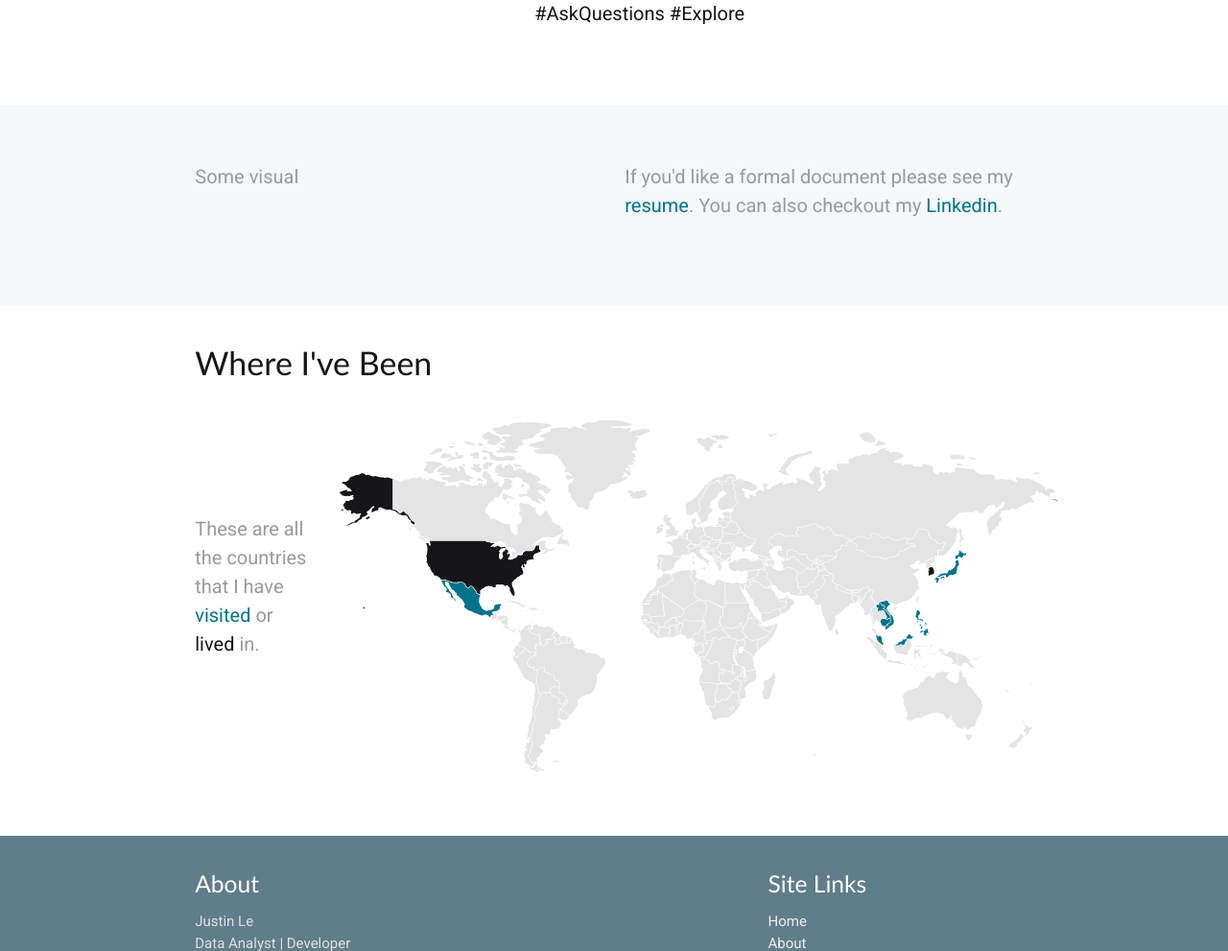
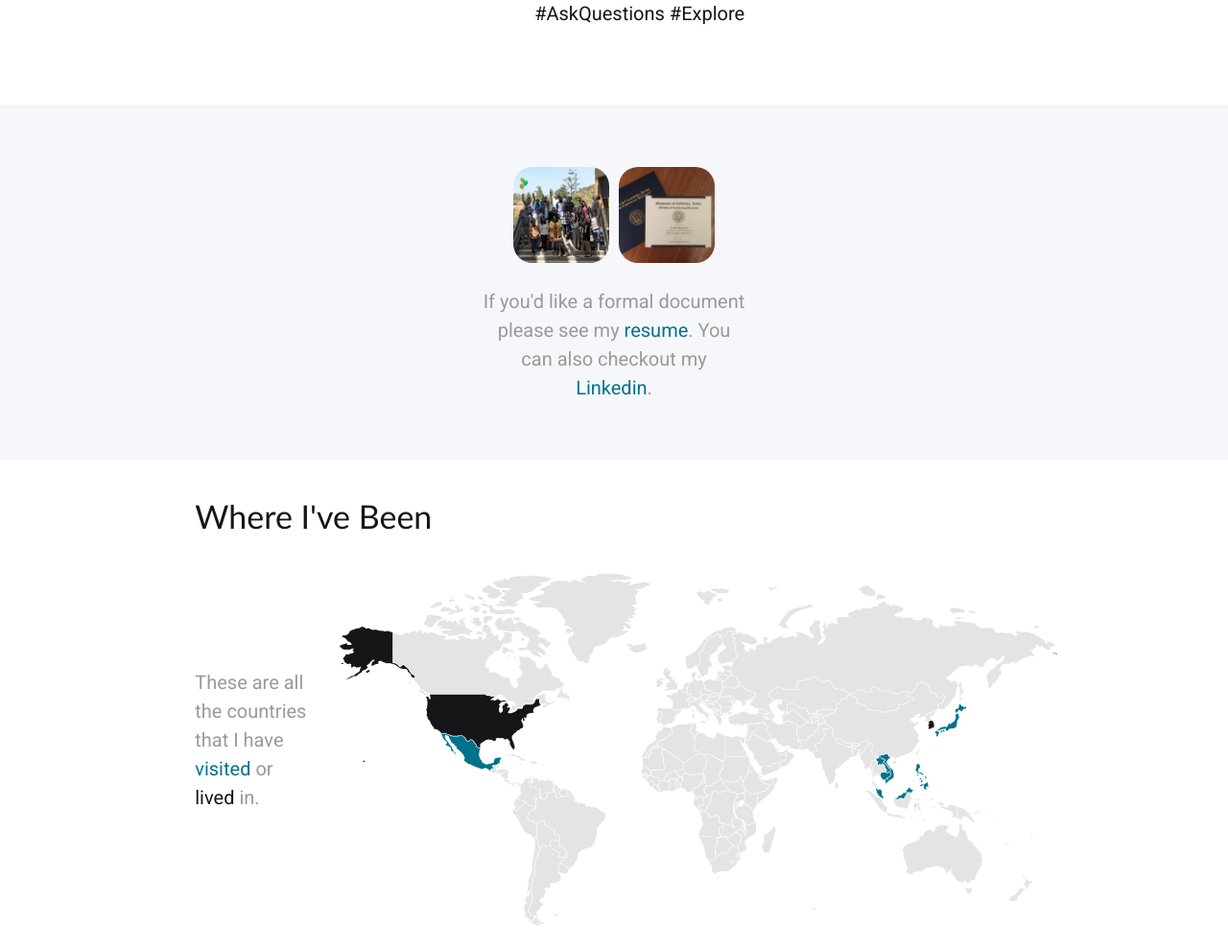
Before and after one commit to Jayleh/justin-le, a Flask app: page /about in a window 1280 px wide. Shown: the part 1828-2819 px from the top of the page at 96% size. Run offline with Flask 2, Linux system fonts and the light colour scheme; some libraries are stand-ins or nearby versions; some web fonts are replaced.

Commit message:
adding more imgs, finished resume linkedin breaker

```diff
--- a/justin/static/css/about.css
+++ b/justin/static/css/about.css
@@ -117,6 +117,30 @@ p {
     width: 65px;
 }
 
+.bootcamp-image {
+    padding: 5px;
+}
+
+.bootcamp-image img {
+    width: 80px;
+    border-radius: 20%;
+}
+
+#resume-linkedin div.row {
+    margin-bottom: 0;
+}
+
+#resume-linkedin div.col:first-of-type {
+    display: flex!important;
+    justify-content: center!important;
+}
+
+.resume-linkedin-description p {
+    text-align: center;
+    margin: 0;
+    padding-top: 15px;
+}
+
 /* flexbox for location and date range */
 .experience-time-place {
     display: flex!important;
@@ -206,6 +230,15 @@ p {
         padding: 20px 0;
     }
 
+    .resume-linkedin-description p {
+        padding-top: 0;
+    }
+
+    /* #resume-linkedin div.row {
+        display: flex;
+        align-content: center;
+    } */
+
     #map {
         width: 400px;
         height: 300px;
@@ -239,6 +272,18 @@ p {
 
     .experience-image img {
         width: 70px;
+    }
+
+    .bootcamp-image img {
+        width: 85px;
+    }
+
+    #resume-linkedin div.col:first-of-type {
+        justify-content: left!important;
+    }
+
+    .resume-linkedin-description p {
+        text-align: right;
     }
 }
 
@@ -311,6 +356,10 @@ p {
         width: 80px;
     }
 
+    .bootcamp-image img {
+        width: 100px;
+    }
+
     #resume-linkedin {
         padding: 40px 0;
     }
@@ -342,4 +391,16 @@ p {
         width: 750px;
         height: 400px;
     }
+
+    #resume-linkedin div.col:first-of-type {
+        justify-content: center!important;
+    }
+
+    .resume-linkedin-description {
+        padding: 20px 300px 0 300px;
+    }
+
+    .resume-linkedin-description p {
+        text-align: center;
+    }
 }
--- a/justin/static/css/main.css
+++ b/justin/static/css/main.css
@@ -177,9 +177,6 @@ img {
 @media (min-width: 600px) {
     #impression {
         width: 90%;
-    }
-
-    #impression {
         display: flex!important;
         justify-content: space-between!important;
     }
--- a/justin/templates/about.html
+++ b/justin/templates/about.html
@@ -223,13 +223,20 @@
 <div id="resume-linkedin">
   <div class="container">
     <div class="row">
-      <div class="col s12 l6">
-        <p>Some visual</p>
+      <div class="col s12 m6 xl12">
+        <div class="bootcamp-image valign-wrapper">
+          <img src="{{ url_for('static', filename='img/about-imgs/resized/bootcamp.jpg') }}" class="responsive-img">
+        </div>
+        <div class="bootcamp-image valign-wrapper">
+          <img src="{{ url_for('static', filename='img/about-imgs/resized/certificate.jpg') }}" class="responsive-img">
+        </div>
       </div>
-      <div class="col s12 l6">
-        <p>If you'd like a formal document please see my
-          <a class="color-accent" href="{{ url_for('static', filename='docs/Justin Le Resume.pdf') }}" target="_blank">resume</a>. You can also checkout my
-          <a class="color-accent" href="https://www.linkedin.com/in/jayleh/" target="_blank">Linkedin</a>.</p>
+      <div class="col s12 m6 xl12">
+        <div class="resume-linkedin-description">
+          <p>If you'd like a formal document please see my
+            <a class="color-accent" href="{{ url_for('static', filename='docs/Justin Le Resume.pdf') }}" target="_blank">resume</a>. You can also checkout my
+            <a class="color-accent" href="https://www.linkedin.com/in/jayleh/" target="_blank">Linkedin</a>.</p>
+        </div>
       </div>
     </div>
   </div>
```
Also changed, not shown: justin/static/img/about-imgs/resized/bootcamp.jpg (added), justin/static/img/about-imgs/resized/certificate.jpg (added).
